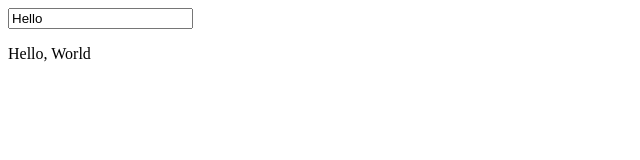
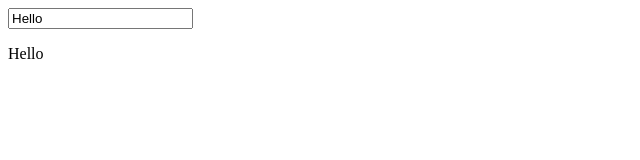
Before and after one commit to MBing/ng-projects, a plain HTML site: page 1stage/index.html in a window 1280 px wide. Shown: the full height of the page, 0-640 px from the left. Drawn offline with Linux system fonts and the light colour scheme.

Commit message:
change double curly to ngbind

```diff
--- a/1stage/index.html
+++ b/1stage/index.html
@@ -6,7 +6,7 @@
 <body>
     <div ng-controller="firstRun">
 	<input type="text" ng-model="greeting.text">
-	<p>{{greeting.text}}, World</p>
+	<p ng-bind="greeting.text">, World</p>
     </div>
 </body>
 </html>
```
Also changed, not shown: 1 other file.
